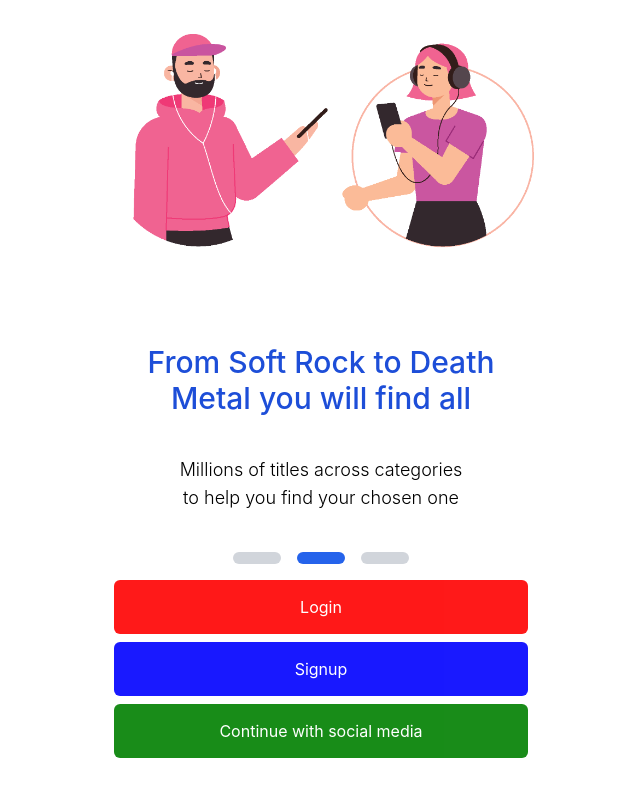
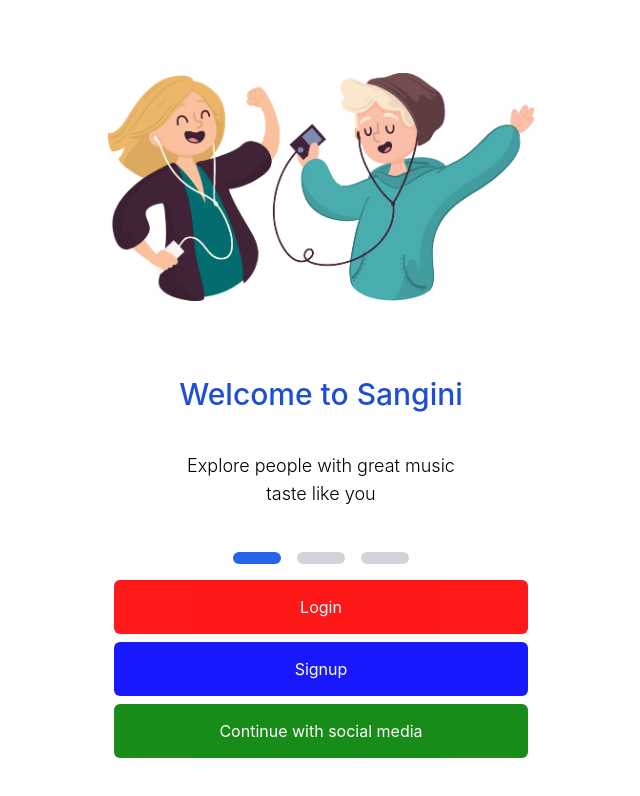
Before and after one commit to Sangini-Org/Sangini-Frontend, a React (Create React App) app: page / in a window 1280 px wide. Shown: the top 796 px of the page, without its empty margins (319-959 px from the left). Built offline with nearby package versions, Linux system fonts and the light colour scheme.

Commit message:
logic fix slider

```diff
--- a/src/Component/Landing/Landing.tsx
+++ b/src/Component/Landing/Landing.tsx
@@ -20,17 +20,17 @@ const sliderHeadings = [
 ];
 
 export default function Landing() {
-  const [slider, setSlider] = useState(1);
+  const [slider, setSlider] = useState(0);
 
   useEffect(() => {
-    setInterval(() => {
-      console.log(slider);
-      if (slider === 3) {
-        setSlider(0);
-      }
-      setSlider((slider) => slider + 1);
-    }, 3000);
-  }, []);
+    // setInterval(() => {
+    //   console.log(slider);
+    //   if (slider === 3) {
+    //     setSlider(0);
+    //   }
+    //   setSlider((slider) => slider + 1);
+    // }, 3000);
+  }, [slider]);
 
   const handleSlider = (count: number) => {
     setSlider(count);
@@ -47,17 +47,17 @@ export default function Landing() {
         <button
           onClick={() => handleSlider(0)}
           className={
-            (slider === 1 ? 'bg-blue-600' : 'bg-gray-300') + ' rounded-xl mx-2 p-1.5 w-12 h-1 border-gray-400'
+            (slider === 0 ? 'bg-blue-600' : 'bg-gray-300') + ' rounded-xl mx-2 p-1.5 w-12 h-1 border-gray-400'
           }></button>
         <button
           onClick={() => handleSlider(1)}
           className={
-            (slider === 2 ? 'bg-blue-600' : 'bg-gray-300') + ' rounded-xl mx-2 p-1.5 w-12 h-1 border-gray-400'
+            (slider === 1 ? 'bg-blue-600' : 'bg-gray-300') + ' rounded-xl mx-2 p-1.5 w-12 h-1 border-gray-400'
           }></button>
         <button
           onClick={() => handleSlider(2)}
           className={
-            (slider === 3 ? 'bg-blue-600' : 'bg-gray-300') + ' rounded-xl mx-2 p-1.5 w-12 h-1 border-gray-400'
+            (slider === 2 ? 'bg-blue-600' : 'bg-gray-300') + ' rounded-xl mx-2 p-1.5 w-12 h-1 border-gray-400'
           }></button>
       </div>
       <div>
```
